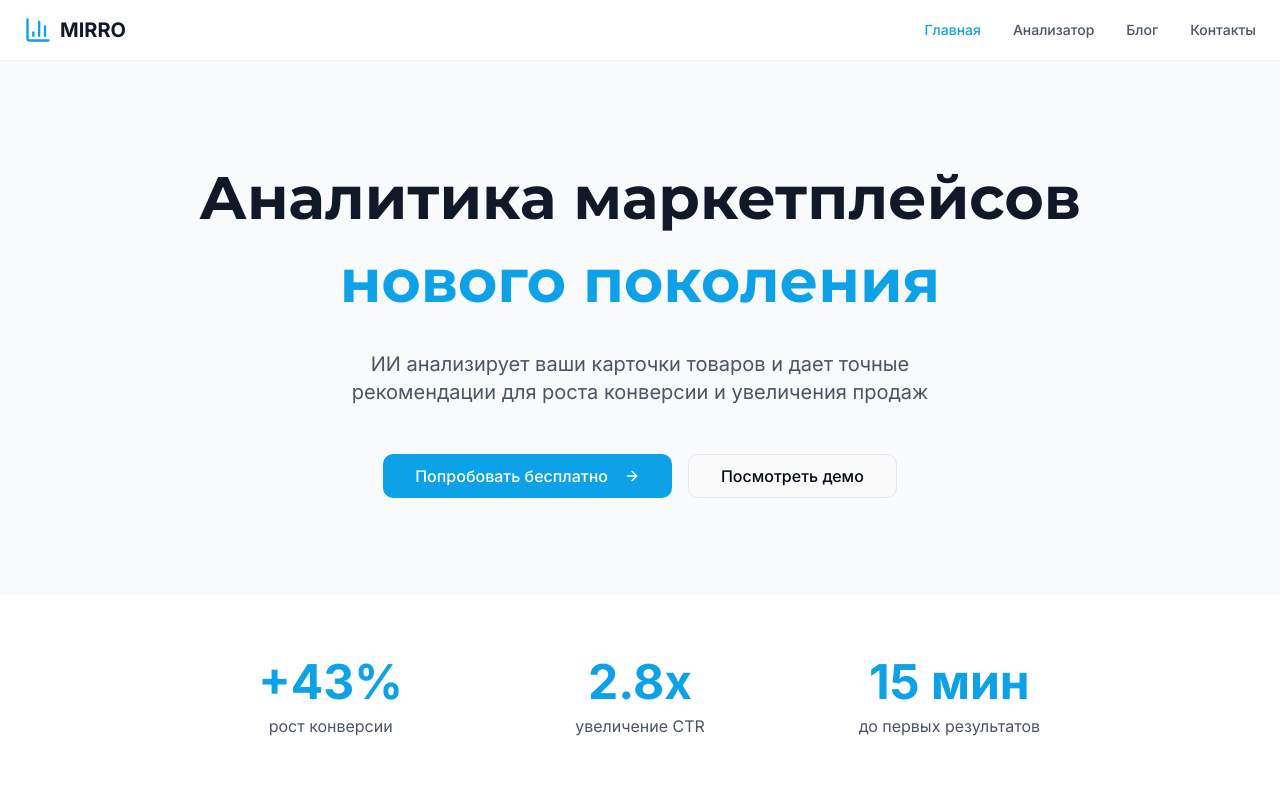
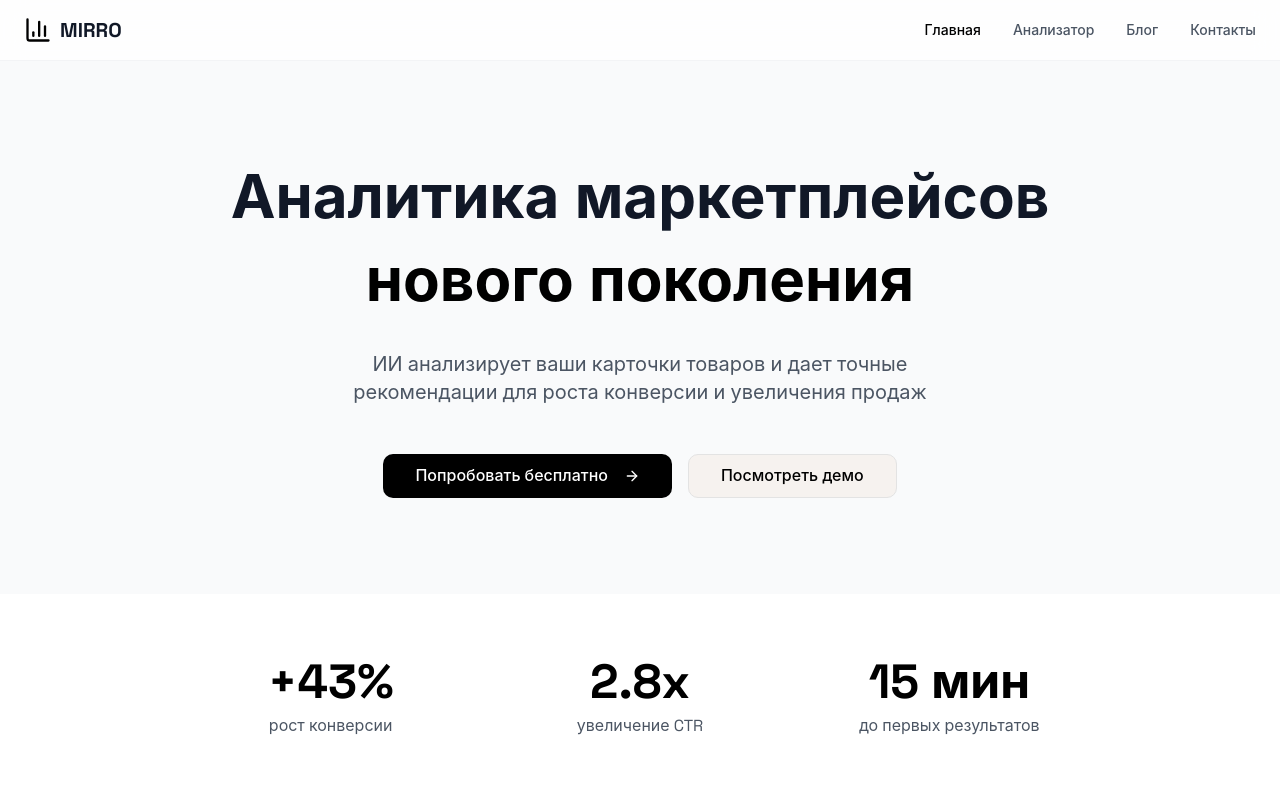
Before and after one commit to pr-poehali-dev/marketplace-ai-advisor, a React (Vite) app: page / in a window 1280 px wide. Shown: the top 800 px of the page. Built offline with nearby package versions, Linux system fonts and the light colour scheme.

Commit message:
style: добавлен Space Grotesk и цветовая палитра

```diff
--- a/index.html
+++ b/index.html
@@ -9,7 +9,7 @@
     <link rel="icon" type="image/svg+xml" href="/favicon.svg">
     <link rel="preconnect" href="https://fonts.googleapis.com">
     <link rel="preconnect" href="https://fonts.gstatic.com" crossorigin>
-    <link href="https://fonts.googleapis.com/css2?family=Inter:wght@400;500;600;700&family=Montserrat:wght@600;700;800&display=swap" rel="stylesheet">
+    <link href="https://fonts.googleapis.com/css2?family=Space+Grotesk:wght@400;500;600;700&display=swap" rel="stylesheet">
     <meta property="og:title" content="MIRRO — Аналитика маркетплейсов">
     <meta property="og:description" content="ИИ анализирует карточки товаров и дает точные рекомендации для роста конверсии">
     <meta property="og:image:width" content="4800">
--- a/src/index.css
+++ b/src/index.css
@@ -4,51 +4,51 @@
 
 @layer base {
   :root {
-    --background: 0 0% 98%;
-    --foreground: 222.2 84% 4.9%;
+    --background: 29 29% 95%;
+    --foreground: 0 0% 0%;
 
     --card: 0 0% 100%;
-    --card-foreground: 222.2 84% 4.9%;
+    --card-foreground: 0 0% 0%;
 
     --popover: 0 0% 100%;
-    --popover-foreground: 222.2 84% 4.9%;
+    --popover-foreground: 0 0% 0%;
 
-    --primary: 199 89% 48%;
+    --primary: 0 0% 0%;
     --primary-foreground: 0 0% 100%;
 
-    --secondary: 0 0% 100%;
-    --secondary-foreground: 222.2 47.4% 11.2%;
+    --secondary: 29 29% 95%;
+    --secondary-foreground: 0 0% 0%;
 
-    --muted: 210 40% 96.1%;
-    --muted-foreground: 215.4 16.3% 46.9%;
+    --muted: 29 29% 95%;
+    --muted-foreground: 0 0% 40%;
 
-    --accent: 210 40% 96.1%;
-    --accent-foreground: 222.2 47.4% 11.2%;
+    --accent: 0 0% 0%;
+    --accent-foreground: 0 0% 100%;
 
     --destructive: 0 84.2% 60.2%;
-    --destructive-foreground: 210 40% 98%;
+    --destructive-foreground: 0 0% 100%;
 
-    --border: 214.3 31.8% 91.4%;
-    --input: 214.3 31.8% 91.4%;
-    --ring: 199 89% 48%;
+    --border: 0 0% 89%;
+    --input: 0 0% 89%;
+    --ring: 0 0% 0%;
 
     --radius: 0.75rem;
 
-    --sidebar-background: 0 0% 98%;
+    --sidebar-background: 29 29% 95%;
 
-    --sidebar-foreground: 240 5.3% 26.1%;
+    --sidebar-foreground: 0 0% 0%;
 
-    --sidebar-primary: 240 5.9% 10%;
+    --sidebar-primary: 0 0% 0%;
 
-    --sidebar-primary-foreground: 0 0% 98%;
+    --sidebar-primary-foreground: 0 0% 100%;
 
-    --sidebar-accent: 240 4.8% 95.9%;
+    --sidebar-accent: 0 0% 100%;
 
-    --sidebar-accent-foreground: 240 5.9% 10%;
+    --sidebar-accent-foreground: 0 0% 0%;
 
-    --sidebar-border: 220 13% 91%;
+    --sidebar-border: 0 0% 89%;
 
-    --sidebar-ring: 217.2 91.2% 59.8%;
+    --sidebar-ring: 0 0% 0%;
   }
 
   .dark {
@@ -98,7 +98,7 @@
   body {
     @apply bg-background text-foreground;
     font-family:
-      "Inter",
+      "Space Grotesk",
       -apple-system,
       BlinkMacSystemFont,
       "Segoe UI",
@@ -112,7 +112,7 @@
   h5,
   h6 {
     font-family:
-      "Montserrat",
+      "Space Grotesk",
       -apple-system,
       BlinkMacSystemFont,
       "Segoe UI",
```
Also changed, not shown: 1 other file (tests, documents, lock files or other folders).
